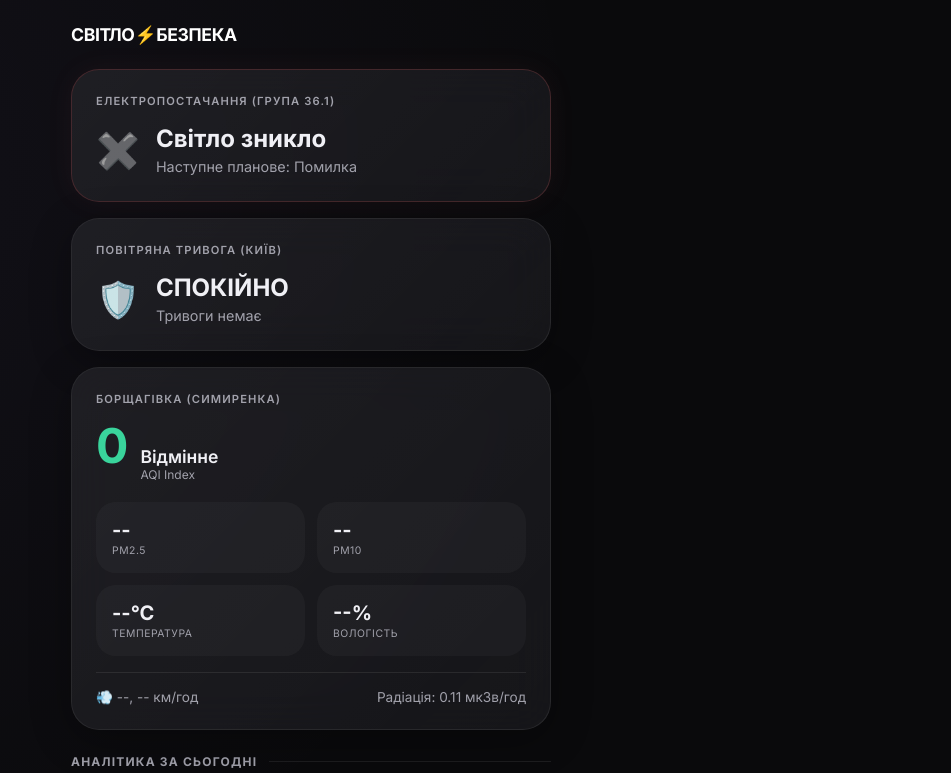
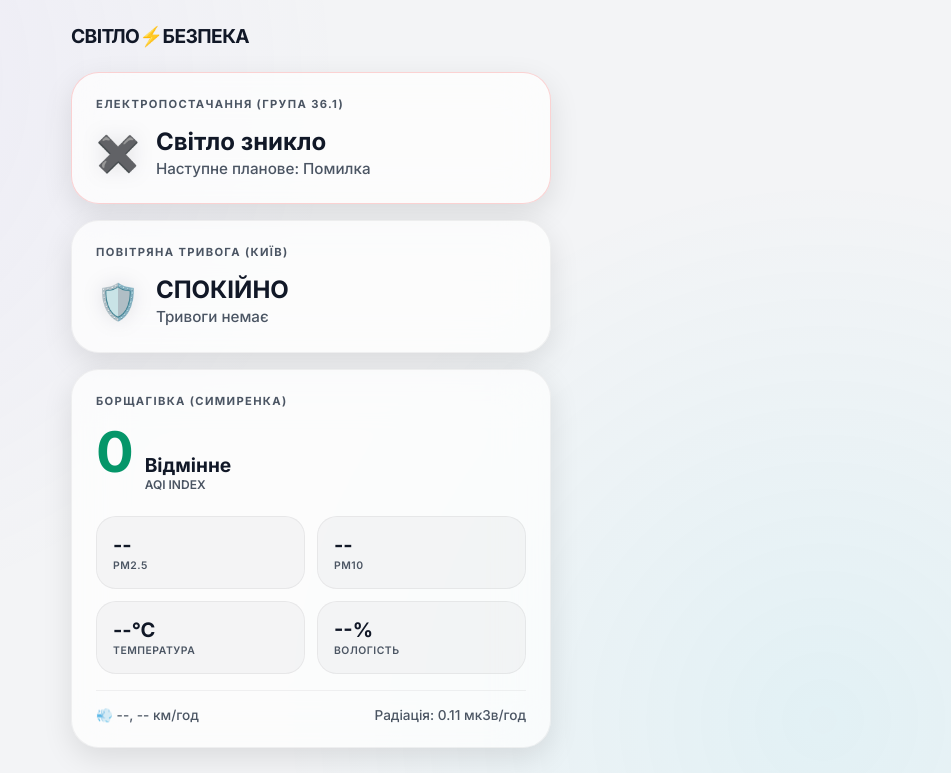
Before and after one commit to weby-homelab/flash-monitor-kyiv, a Flask app: page / in a window 1280 px wide. Shown: the top 773 px of the page, without its empty margins (329-1280 px from the left). Run offline with Flask 3, Linux system fonts and the light colour scheme; data that the repository does not hold is empty.

Commit message:
v1.5.1: Unified Crystal Edition design with left-aligned header (PROD ready)

```diff
--- a/docker-compose.yml
+++ b/docker-compose.yml
@@ -1,6 +1,6 @@
 services:
   flash-monitor:
-    image: webyhomelab/flash-monitor:v1.4.24
+    image: webyhomelab/flash-monitor:v1.5.1
     container_name: flash-monitor
     restart: unless-stopped
     ports:
@@ -18,7 +18,7 @@ services:
       start_period: 40s
 
   background-worker:
-    image: webyhomelab/flash-monitor:v1.4.24
+    image: webyhomelab/flash-monitor:v1.5.1
     container_name: flash-monitor-worker
     restart: unless-stopped
     command: python run_background.py
--- a/templates/index.html
+++ b/templates/index.html
@@ -9,20 +9,36 @@
     <meta name="apple-mobile-web-app-status-bar-style" content="black-translucent">
     <link rel="manifest" href="/manifest.json">
 
-    <link href="https://fonts.googleapis.com/css2?family=Inter:wght@400;500;600;700&family=JetBrains+Mono:wght@400;700&display=swap" rel="stylesheet">
+    <link href="https://fonts.googleapis.com/css2?family=Inter:wght@400;500;600;700&display=swap" rel="stylesheet">
 
     <style>
         :root {
-            --bg-color: #0a0a0c;
-            --card-bg: rgba(30, 30, 35, 0.6);
+            /* Dark Theme Variables (Black-and-White Base) */
+            --bg-color: #050505;
+            --card-bg: rgba(25, 25, 30, 0.6);
             --card-border: rgba(255, 255, 255, 0.08);
-            --text-primary: #f0f0f5;
-            --text-secondary: #a0a0aa;
-            --accent: #a78bfa; /* Amethyst */
-            --accent-glow: rgba(167, 139, 250, 0.25);
+            --text-primary: #ffffff;
+            --text-secondary: #94a3b8;
+            --accent: #a78bfa;
             --success: #34d399;
             --danger: #f87171;
             --warning: #fbbf24;
+            --blur: 25px;
+        }
+
+        @media (prefers-color-scheme: light) {
+            :root {
+                /* Light Theme Variables (Crystal White) */
+                --bg-color: #f3f4f6;
+                --card-bg: rgba(255, 255, 255, 0.7);
+                --card-border: rgba(0, 0, 0, 0.05);
+                --text-primary: #111827;
+                --text-secondary: #4b5563;
+                --accent: #8b5cf6;
+                --success: #059669;
+                --danger: #dc2626;
+                --warning: #d97706;
+            }
         }
 
         * { box-sizing: border-box; margin: 0; padding: 0; -webkit-tap-highlight-color: transparent; }
@@ -36,9 +52,19 @@
             flex-direction: column;
             align-items: center;
             padding: 24px 16px 60px;
-            background-image:
-                radial-gradient(circle at 10% 10%, rgba(167, 139, 250, 0.05) 0%, transparent 40%),
-                radial-gradient(circle at 90% 90%, rgba(34, 211, 238, 0.05) 0%, transparent 40%);
+            transition: background-color 0.3s;
+            background-attachment: fixed;
+        }
+
+        /* Ambient gradients */
+        body::before {
+            content: '';
+            position: fixed;
+            top: 0; left: 0; right: 0; bottom: 0;
+            background:
+                radial-gradient(circle at 10% 10%, rgba(167, 139, 250, 0.08) 0%, transparent 40%),
+                radial-gradient(circle at 90% 90%, rgba(34, 211, 238, 0.08) 0%, transparent 40%);
+            z-index: -1;
         }
 
         .container { width: 100%; max-width: 480px; }
@@ -46,12 +72,11 @@
         header {
             width: 100%;
             display: flex;
-            justify-content: space-between;
-            align-items: center;
+            justify-content: flex-start;
             margin-bottom: 24px;
         }
 
-        .logo { font-size: 1.1rem; font-weight: 700; letter-spacing: -0.02em; color: #fff; }
+        .logo { font-size: 1.2rem; font-weight: 800; letter-spacing: -0.03em; color: var(--text-primary); }
         .logo span { color: var(--accent); }
 
         .card {
@@ -60,40 +85,36 @@
             border-radius: 28px;
             padding: 24px;
             margin-bottom: 16px;
-            backdrop-filter: blur(20px);
-            box-shadow: 0 10px 40px rgba(0,0,0,0.3);
+            backdrop-filter: blur(var(--blur));
+            -webkit-backdrop-filter: blur(var(--blur));
+            box-shadow: 0 10px 30px rgba(0,0,0,0.1);
             position: relative;
             overflow: hidden;
+            transition: transform 0.2s, background-color 0.3s;
         }
 
-        .card::before {
-            content: '';
-            position: absolute;
-            top: 0; left: 0; width: 100%; height: 100%;
-            background: linear-gradient(135deg, rgba(255,255,255,0.03) 0%, transparent 100%);
-            pointer-events: none;
-        }
+        .card:active { transform: scale(0.98); }
 
         .card-label {
             font-size: 0.7rem;
             text-transform: uppercase;
-            letter-spacing: 0.1em;
+            letter-spacing: 0.12em;
             color: var(--text-secondary);
             margin-bottom: 16px;
             display: block;
-            font-weight: 600;
+            font-weight: 700;
         }
 
         .status-row { display: flex; align-items: center; gap: 16px; }
-        .status-icon { font-size: 2.2rem; }
+        .status-icon { font-size: 2.2rem; filter: drop-shadow(0 0 10px rgba(0,0,0,0.1)); }
         .status-info { flex-grow: 1; }
-        .status-title { font-size: 1.5rem; font-weight: 700; margin-bottom: 4px; }
-        .status-desc { font-size: 0.9rem; color: var(--text-secondary); line-height: 1.4; }
+        .status-title { font-size: 1.5rem; font-weight: 800; margin-bottom: 2px; }
+        .status-desc { font-size: 0.95rem; color: var(--text-secondary); line-height: 1.4; font-weight: 500; }
 
-        /* Color Variations */
-        .status-on { border-color: rgba(52, 211, 153, 0.2); box-shadow: 0 0 30px rgba(52, 211, 153, 0.05); }
-        .status-off { border-color: rgba(248, 113, 113, 0.2); box-shadow: 0 0 30px rgba(248, 113, 113, 0.05); }
-        .alert-active { border-color: var(--danger); background: rgba(248, 113, 113, 0.1); animation: pulse-danger 2s infinite; }
+        /* Status Colors */
+        .status-on { border-color: rgba(52, 211, 153, 0.3); }
+        .status-off { border-color: rgba(248, 113, 113, 0.3); }
+        .alert-active { border-color: var(--danger); background: rgba(248, 113, 113, 0.15); animation: pulse-danger 2s infinite; }
 
         @keyframes pulse-danger {
             0% { box-shadow: 0 0 0 0 rgba(248, 113, 113, 0.4); }
@@ -101,13 +122,14 @@
             100% { box-shadow: 0 0 0 0 rgba(248, 113, 113, 0); }
         }
 
-        /* AQI / Rad Grid */
+        /* Grid for AQI / Weather */
         .grid { display: grid; grid-template-columns: 1fr 1fr; gap: 12px; }
-        .grid-item { background: rgba(255,255,255,0.03); padding: 16px; border-radius: 20px; }
+        .grid-item { background: rgba(0,0,0,0.03); padding: 16px; border-radius: 20px; border: 1px solid var(--card-border); }
+        @media (prefers-color-scheme: dark) { .grid-item { background: rgba(255,255,255,0.03); } }
+
         .grid-val { font-size: 1.25rem; font-weight: 700; margin-bottom: 2px; }
-        .grid-label { font-size: 0.65rem; color: var(--text-secondary); text-transform: uppercase; letter-spacing: 0.05em; }
+        .grid-label { font-size: 0.65rem; color: var(--text-secondary); text-transform: uppercase; letter-spacing: 0.05em; font-weight: 600; }
 
-        /* Weather Section in AQI */
         .weather-info {
             margin-top: 16px;
             padding-top: 16px;
@@ -116,9 +138,23 @@
             justify-content: space-between;
             font-size: 0.85rem;
             color: var(--text-secondary);
+            font-weight: 500;
         }
 
-        /* Charts */
+        /* Charts Section */
+        .section-header {
+            margin: 24px 0 12px;
+            font-size: 0.7rem;
+            font-weight: 800;
+            color: var(--text-secondary);
+            text-transform: uppercase;
+            letter-spacing: 0.15em;
+            display: flex;
+            align-items: center;
+            gap: 12px;
+        }
+        .section-header::after { content: ''; height: 1px; flex-grow: 1; background: var(--card-border); }
+
         .chart-wrap {
             border-radius: 24px;
             overflow: hidden;
@@ -126,43 +162,35 @@
             margin-top: 12px;
             background: #000;
             cursor: pointer;
+            box-shadow: 0 4px 20px rgba(0,0,0,0.2);
         }
-        .chart-wrap img { width: 100%; display: block; opacity: 0.9; transition: opacity 0.3s; }
-        .chart-wrap:hover img { opacity: 1; }
+        .chart-wrap img { width: 100%; display: block; transition: opacity 0.3s; }
 
-        .section-header {
-            margin: 24px 0 12px;
-            font-size: 0.75rem;
-            font-weight: 700;
-            color: var(--text-secondary);
-            text-transform: uppercase;
-            letter-spacing: 0.1em;
-            display: flex;
-            align-items: center;
-            gap: 12px;
-        }
-        .section-header::after { content: ''; height: 1px; flex-grow: 1; background: var(--card-border); }
-
+        /* Schedule Text (The one you asked to change font) */
         .schedule-text {
             background: var(--card-bg);
             border: 1px solid var(--card-border);
             border-radius: 24px;
-            padding: 20px;
+            padding: 24px;
             font-family: 'Inter', sans-serif;
-            font-size: 0.9rem;
-            line-height: 1.6;
+            font-size: 0.95rem;
+            line-height: 1.7;
             white-space: pre-wrap;
+            font-weight: 500;
         }
 
         footer {
             margin-top: 40px;
             text-align: center;
-            font-size: 0.75rem;
+            font-size: 0.8rem;
             color: var(--text-secondary);
-            opacity: 0.6;
+            font-weight: 500;
+            line-height: 1.6;
         }
 
-        /* Zoom */
+        #last-update { font-family: 'JetBrains Mono', monospace; font-weight: 700; color: var(--accent); }
+
+        /* Image Zoom Modal */
         #modal {
             display: none;
             position: fixed;
@@ -173,7 +201,7 @@
             align-items: center;
             justify-content: center;
         }
-        #modal img { max-width: 100%; max-height: 90vh; border-radius: 12px; }
+        #modal img { max-width: 100%; max-height: 90vh; border-radius: 16px; }
     </style>
 </head>
 <body>
@@ -183,38 +211,38 @@
             <div class="logo">СВІТЛО<span>⚡</span>БЕЗПЕКА</div>
         </header>
 
-        <!-- Power -->
+        <!-- Power Status Card -->
         <div id="light-card" class="card">
             <span class="card-label" id="group-title">Електропостачання (Група ...)</span>
             <div class="status-row">
                 <div class="status-icon" id="light-icon">⏳</div>
                 <div class="status-info">
                     <div class="status-title" id="light-text">Завантаження</div>
-                    <div class="status-desc" id="light-event">Отримання статусу мережі...</div>
+                    <div class="status-desc" id="light-event">Отримання статусу...</div>
                 </div>
             </div>
         </div>
 
-        <!-- Air Raid -->
+        <!-- Air Raid Alert Card -->
         <div id="alert-card" class="card">
             <span class="card-label">Повітряна тривога (Київ)</span>
             <div class="status-row">
                 <div class="status-icon" id="alert-icon">🛡️</div>
                 <div class="status-info">
                     <div class="status-title" id="alert-val">---</div>
-                    <div class="status-desc" id="alert-status">Очікування даних...</div>
+                    <div class="status-desc" id="alert-status">Очікування...</div>
                 </div>
             </div>
         </div>
 
-        <!-- AQI & Environment -->
+        <!-- AQI & Environment Card -->
         <div class="card">
             <span class="card-label" id="aqi-loc">Якість повітря</span>
-            <div style="display: flex; align-items: baseline; gap: 12px; margin-bottom: 20px;">
-                <span id="aqi-num" style="font-size: 3rem; font-weight: 700; line-height: 1;">--</span>
+            <div style="display: flex; align-items: baseline; gap: 12px; margin-bottom: 24px;">
+                <span id="aqi-num" style="font-size: 3.5rem; font-weight: 800; line-height: 1; letter-spacing: -0.02em;">--</span>
                 <div>
-                    <div id="aqi-text" style="font-size: 1.1rem; font-weight: 600;">---</div>
-                    <div style="font-size: 0.75rem; color: var(--text-secondary);">AQI Index</div>
+                    <div id="aqi-text" style="font-size: 1.2rem; font-weight: 700;">---</div>
+                    <div style="font-size: 0.75rem; color: var(--text-secondary); font-weight: 600;">AQI INDEX</div>
                 </div>
             </div>
 
@@ -242,19 +270,21 @@
             </div>
         </div>
 
-        <!-- Charts -->
+        <!-- Daily Analytics -->
         <div class="section-header">Аналітика за сьогодні</div>
         <div class="chart-wrap" onclick="zoomImage(this.querySelector('img').src)">
-            <img id="main-chart" src="/static/chart.png" alt="Daily">
+            <img id="main-chart" src="/static/chart.png" alt="Daily Status">
         </div>
 
+        <!-- Weekly Analytics -->
         <div class="section-header">Тижневий звіт</div>
         <div class="chart-wrap" onclick="zoomImage(this.querySelector('img').src)">
-            <img id="weekly-chart" src="/static/weekly.png" alt="Weekly">
+            <img id="weekly-chart" src="/static/weekly.png" alt="Weekly Status">
         </div>
 
+        <!-- Detailed Schedule Text -->
         <div class="section-header" id="group-schedule-header">Графік групи ...</div>
-        <div id="schedule-text" class="schedule-text">Завантаження...</div>
+        <div id="schedule-text" class="schedule-text">Завантаження розкладу...</div>
 
         <footer>
             Оновлено: <span id="last-update">--:--:--</span><br>
@@ -263,8 +293,9 @@
         </footer>
     </div>
 
+    <!-- Zoom Modal -->
     <div id="modal" onclick="this.style.display='none'">
-        <img id="modal-img" src="">
+        <img id="modal-img" src="" alt="Zoomed View">
     </div>
 
     <script>
@@ -285,7 +316,7 @@
             fetch('/api/status')
                 .then(r => r.json())
                 .then(data => {
-                    // Light
+                    // 1. Light Status
                     const lCard = document.getElementById('light-card');
                     if (data.light === 'on') {
                         lCard.className = 'card status-on';
@@ -306,7 +337,10 @@
                     if (lastStatus && data.light !== lastStatus) refreshCharts();
                     lastStatus = data.light;
 
-                    // Alert
+                    // 2. Schedule Text
+                    document.getElementById('schedule-text').innerHTML = data.schedule_text;
+
+                    // 3. Air Raid Alert
                     const aCard = document.getElementById('alert-card');
                     if (data.alert.city) {
                         aCard.className = 'card alert-active';
@@ -320,7 +354,7 @@
                         document.getElementById('alert-status').innerText = 'Тривоги немає';
                     }
 
-                    // AQI
+                    // 4. AQI & Radiation
                     document.getElementById('aqi-num').innerText = data.aqi.aqi;
                     document.getElementById('aqi-text').innerText = data.aqi.text;
                     document.getElementById('aqi-num').style.color = (data.aqi.aqi > 100) ? 'var(--danger)' : (data.aqi.aqi > 50) ? 'var(--warning)' : 'var(--success)';
@@ -332,12 +366,10 @@
                     document.getElementById('wind-status').innerText = '💨 ' + data.aqi.wind_dir + ', ' + data.aqi.wind_speed + ' км/год';
                     document.getElementById('rad-status').innerText = 'Радіація: ' + data.radiation.level + ' мкЗв/год';
 
-                    // Schedule
-                    document.getElementById('schedule-text').innerHTML = data.schedule_text;
-
-                    // Last Update Time
+                    // 5. Update Time
                     document.getElementById('last-update').innerText = data.timestamp;
-                });
+                })
+                .catch(err => console.error("Update error:", err));
         }
 
         setInterval(update, 30000);
```
Also changed, not shown: README.md, README_ENG.md.
